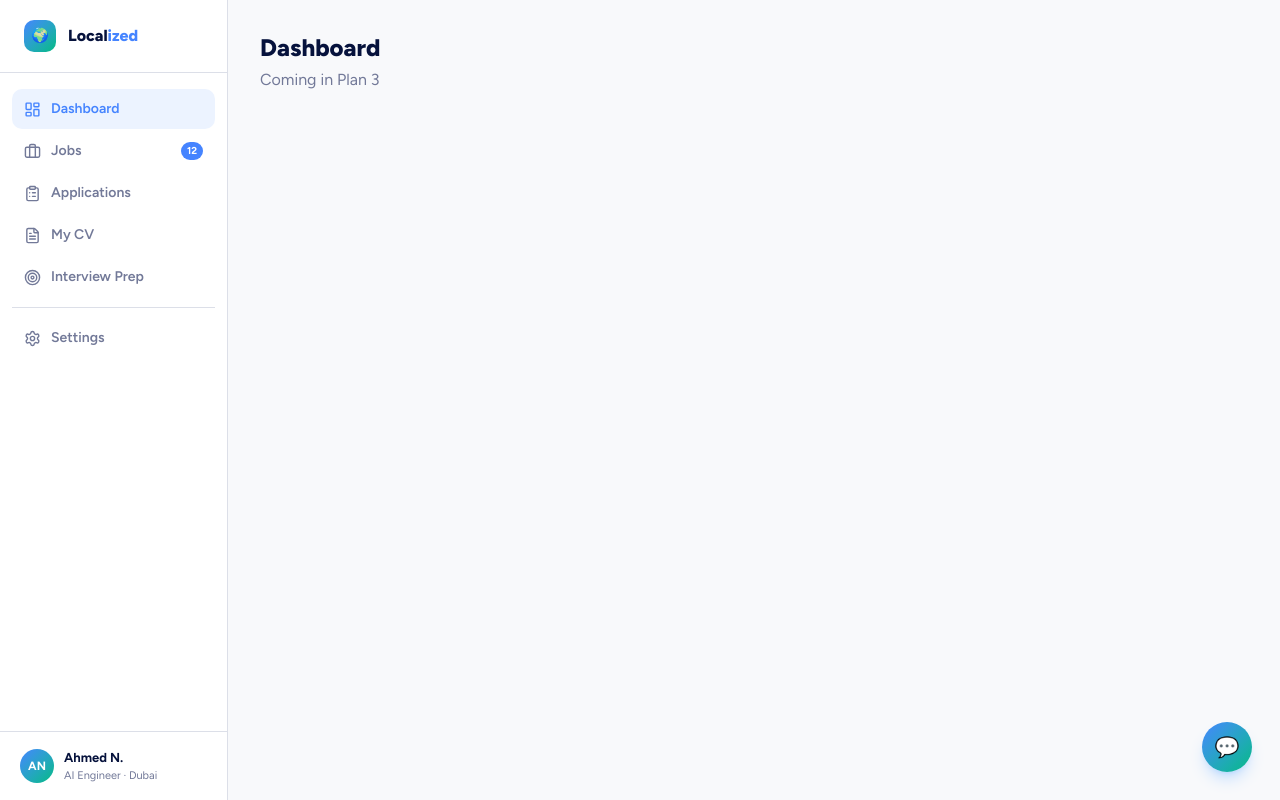
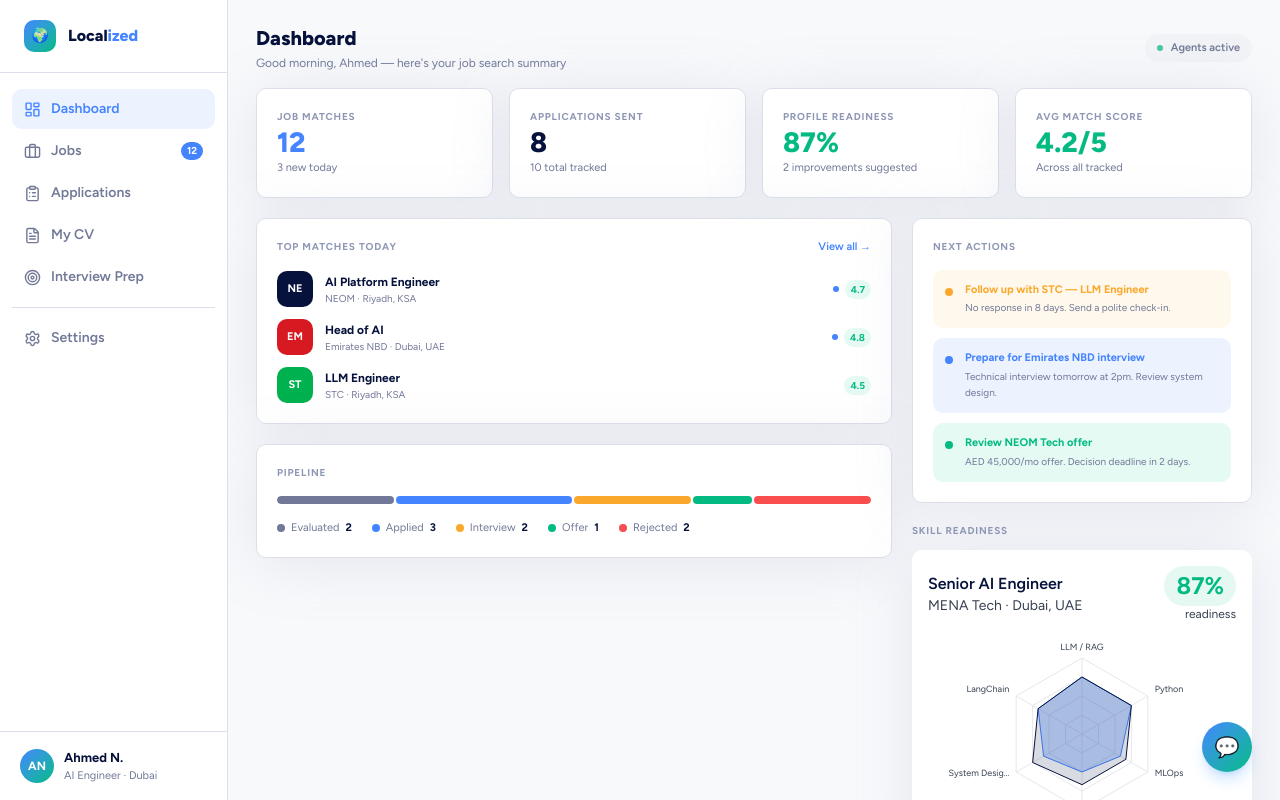
Before and after one commit to zoomnguyen224/localized-career-coach, a Next.js app: page /dashboard in a window 1280 px wide. Built offline with nearby package versions, Linux system fonts and the light colour scheme.

Commit message:
feat: Dashboard — stat cards, pipeline summary, top matches, next actions, skill radar
Co-Authored-By: Claude Sonnet 4.6 <noreply@anthropic.com>

```diff
--- a/src/app/(app)/dashboard/page.tsx
+++ b/src/app/(app)/dashboard/page.tsx
@@ -1,8 +1,5 @@
+import { DashboardClient } from '@/components/dashboard/DashboardClient'
+
 export default function DashboardPage() {
-  return (
-    <div className="p-8">
-      <h1 className="text-2xl font-extrabold text-[#06123C]">Dashboard</h1>
-      <p className="text-[#727998] mt-1">Coming in Plan 3</p>
-    </div>
-  )
+  return <DashboardClient />
 }
--- a/src/app/page.tsx
+++ b/src/app/page.tsx
@@ -1,5 +1,5 @@
 import { redirect } from 'next/navigation'
 
 export default function RootPage() {
-  redirect('/jobs')
+  redirect('/dashboard')
 }
--- /dev/null
+++ b/src/components/dashboard/DashboardClient.tsx
@@ -0,0 +1,102 @@
+// src/components/dashboard/DashboardClient.tsx
+'use client'
+
+import { computeStats, DEMO_APPLICATIONS } from '@/lib/applications'
+import { SkillRadarChart } from '@/components/generative-ui/SkillRadarChart'
+import type { SkillGapResult } from '@/types'
+import { StatCard } from './StatCard'
+import { PipelineSummary } from './PipelineSummary'
+import { TopMatches } from './TopMatches'
+import { NextActions } from './NextActions'
+
+const DEMO_SKILL_GAP: SkillGapResult = {
+  role: {
+    id: 'mena-ai-engineer',
+    title: 'Senior AI Engineer',
+    company: 'MENA Tech',
+    location: 'Dubai, UAE',
+    requiredSkills: [],
+  },
+  overallReadiness: 87,
+  gaps: [
+    { skill: 'LLM / RAG',    category: 'technical', currentLevel: 9, requiredLevel: 9, gap: 0, severity: 'low',    recommendedAction: '' },
+    { skill: 'Python',       category: 'technical', currentLevel: 9, requiredLevel: 9, gap: 0, severity: 'low',    recommendedAction: '' },
+    { skill: 'MLOps',        category: 'technical', currentLevel: 7, requiredLevel: 8, gap: 1, severity: 'medium', recommendedAction: '' },
+    { skill: 'Arabic NLP',   category: 'technical', currentLevel: 6, requiredLevel: 8, gap: 2, severity: 'medium', recommendedAction: '' },
+    { skill: 'System Design',category: 'technical', currentLevel: 7, requiredLevel: 9, gap: 2, severity: 'high',   recommendedAction: '' },
+    { skill: 'LangChain',    category: 'technical', currentLevel: 8, requiredLevel: 8, gap: 0, severity: 'low',    recommendedAction: '' },
+  ],
+}
+
+const TOP_MATCHES = [
+  { company: 'NEOM', jobTitle: 'AI Platform Engineer', location: 'Riyadh, KSA', matchScore: 4.7, isNew: true },
+  { company: 'Emirates NBD', jobTitle: 'Head of AI', location: 'Dubai, UAE', matchScore: 4.8, isNew: true },
+  { company: 'STC', jobTitle: 'LLM Engineer', location: 'Riyadh, KSA', matchScore: 4.5, isNew: false },
+]
+
+const NEXT_ACTIONS = [
+  {
+    label: 'Follow up with STC — LLM Engineer',
+    description: 'No response in 8 days. Send a polite check-in.',
+    type: 'follow-up' as const,
+  },
+  {
+    label: 'Prepare for Emirates NBD interview',
+    description: 'Technical interview tomorrow at 2pm. Review system design.',
+    type: 'interview' as const,
+  },
+  {
+    label: 'Review NEOM Tech offer',
+    description: 'AED 45,000/mo offer. Decision deadline in 2 days.',
+    type: 'offer' as const,
+  },
+]
+
+export function DashboardClient() {
+  const { sent, avgScore, pipelineCounts } = computeStats(DEMO_APPLICATIONS)
+  const total = DEMO_APPLICATIONS.length
+
+  return (
+    <div className="flex flex-col h-full overflow-y-auto">
+      {/* Page header */}
+      <div className="px-7 pt-6 pb-4 flex-shrink-0 flex items-center justify-between">
+        <div>
+          <h1 className="text-xl font-extrabold text-[#06123C]">Dashboard</h1>
+          <p className="text-[12px] text-[#727998] mt-0.5">Good morning, Ahmed — here&apos;s your job search summary</p>
+        </div>
+        <div className="flex items-center gap-2 bg-[#F2F3F6] px-3 py-1.5 rounded-full">
+          <div className="w-1.5 h-1.5 rounded-full bg-[#03BA82] animate-pulse" />
+          <span className="text-[11px] text-[#727998] font-semibold">Agents active</span>
+        </div>
+      </div>
+
+      <div className="px-7 pb-6 flex flex-col gap-5">
+        {/* Stat cards row */}
+        <div className="grid grid-cols-4 gap-4">
+          <StatCard label="Job Matches" value="12" subtitle="3 new today" valueColor="#4584FF" />
+          <StatCard label="Applications Sent" value={sent} subtitle={`${total} total tracked`} />
+          <StatCard label="Profile Readiness" value="87%" subtitle="2 improvements suggested" valueColor="#03BA82" />
+          <StatCard label="Avg Match Score" value={`${avgScore}/5`} subtitle="Across all tracked" valueColor={avgScore >= 4.0 ? '#03BA82' : '#FAA82C'} />
+        </div>
+
+        {/* Two-column body */}
+        <div className="grid grid-cols-[1fr_340px] gap-5">
+          {/* Left column */}
+          <div className="flex flex-col gap-5">
+            <TopMatches matches={TOP_MATCHES} />
+            <PipelineSummary pipelineCounts={pipelineCounts} total={total} />
+          </div>
+
+          {/* Right column */}
+          <div className="flex flex-col gap-5">
+            <NextActions actions={NEXT_ACTIONS} />
+            <div>
+              <div className="text-[10px] font-bold text-[#8D96B4] uppercase tracking-[0.08em] mb-2">Skill Readiness</div>
+              <SkillRadarChart result={DEMO_SKILL_GAP} compact />
+            </div>
+          </div>
+        </div>
+      </div>
+    </div>
+  )
+}
```
